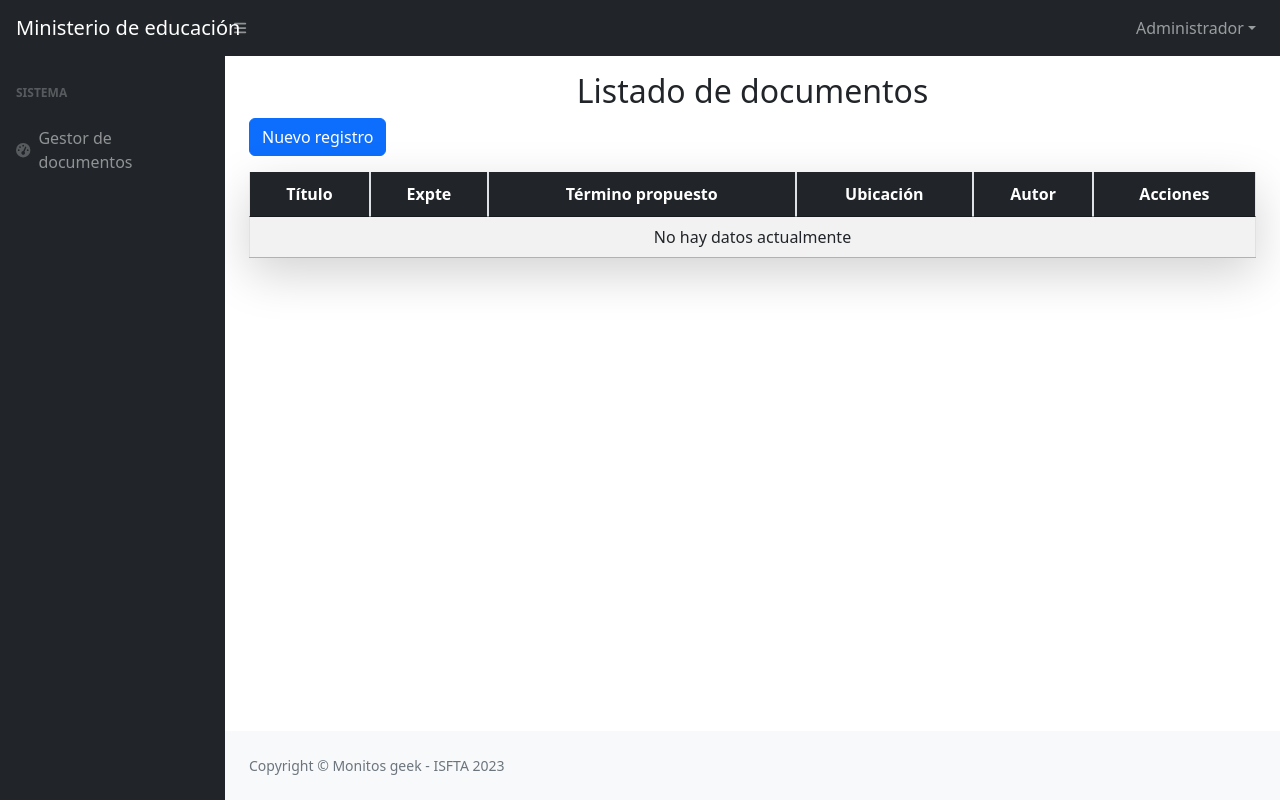
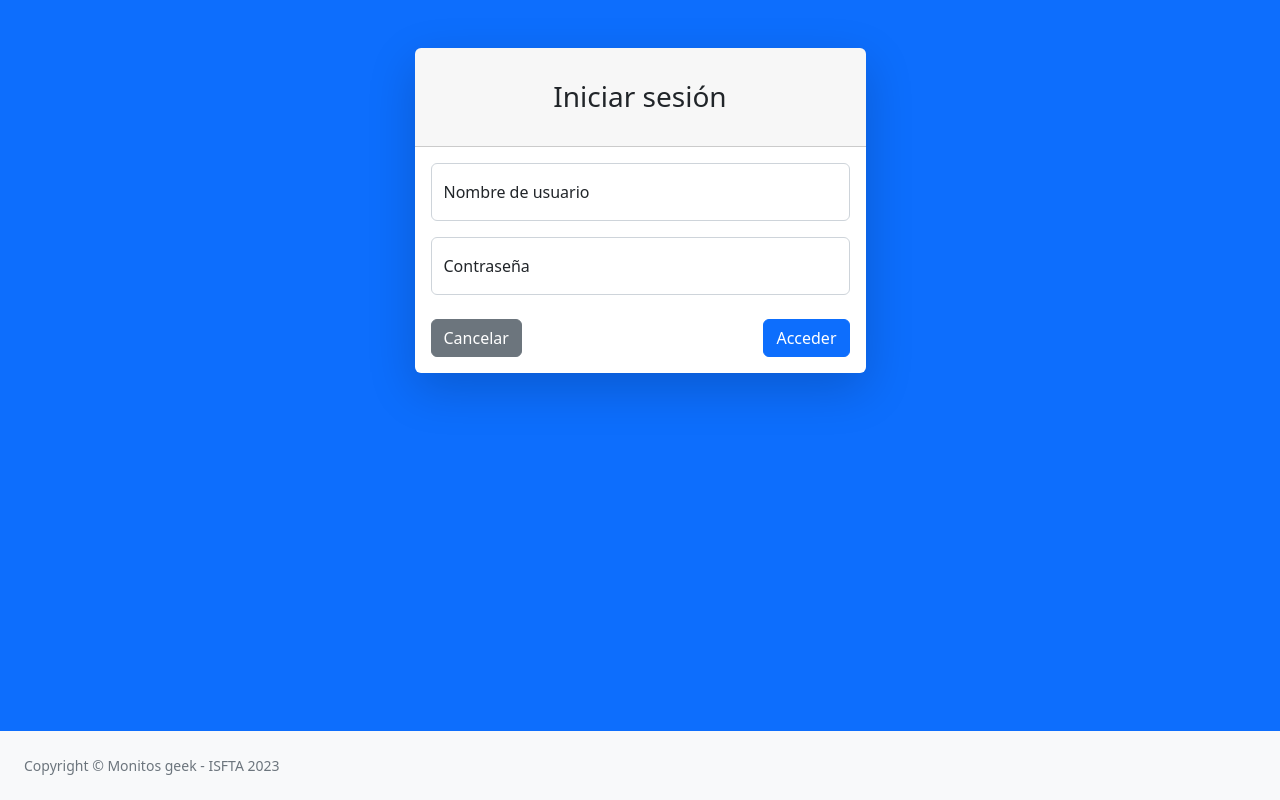
Before and after one commit to ochDiego/proyecto-min-edu, a PHP site: page /index.php?c=Documento&m=login in a window 1280 px wide. Run offline with PHP 8.4, Linux system fonts and the light colour scheme; some libraries are stand-ins or nearby versions.

Commit message:
Se creo la vista del login, su metodo y ruta

```diff
--- a/controllers/Documento.php
+++ b/controllers/Documento.php
@@ -276,4 +276,9 @@
                 require_once 'views/documentos/show.php';
             }
         }
+
+        public function login()
+        {
+            require_once 'views/documentos/login.php';
+        }
     }
--- a/views/documentos/documentos.php
+++ b/views/documentos/documentos.php
@@ -15,9 +15,9 @@
 
         <div class="row my-3">
             <div class="col-12">
-                <h2 class="text-center"><?= $data['titulo'] ?></h2>
+                <h2 class="text-center lead"><?= $data['titulo'] ?></h2>
 
-                <a name="" id="" class="btn btn-primary" href="index.php?c=Documento&m=create" role="button">Nuevo registro</a>
+                <a name="" id="" class="btn btn-primary btn-sm" href="index.php?c=Documento&m=create" role="button">Nuevo registro</a>
             </div>
         </div>
 
--- /dev/null
+++ b/views/documentos/login.php
@@ -0,0 +1,60 @@
+<!DOCTYPE html>
+<html lang="es">
+    <head>
+        <meta charset="utf-8" />
+        <meta http-equiv="X-UA-Compatible" content="IE=edge" />
+        <meta name="viewport" content="width=device-width, initial-scale=1, shrink-to-fit=no" />
+        <meta name="description" content="" />
+        <meta name="author" content="" />
+        <title>Ministerio de educación - Iniciar sesión</title>
+        <link href="css/styles.css" rel="stylesheet" />
+        <script src="https://use.fontawesome.com/releases/v6.3.0/js/all.js" crossorigin="anonymous"></script>
+    </head>
+    <body class="bg-primary">
+        <div id="layoutAuthentication">
+            <div id="layoutAuthentication_content">
+                <main>
+                    <div class="container">
+                        <div class="row justify-content-center">
+                            <div class="col-lg-5">
+                                <div class="card shadow-lg border-0 rounded-lg mt-5">
+                                    <div class="card-header"><h3 class="text-center font-weight-light my-4">Iniciar sesión</h3></div>
+                                    <div class="card-body">
+                                        <form action="index.php?c=Documento&m=procesarLogin" method="POST" autocomplete="off">
+                                            <div class="form-floating mb-3">
+                                                <input class="form-control" id="inputEmail" type="email" placeholder="Ingrese su usuario" />
+                                                <label for="inputEmail">Nombre de usuario</label>
+                                            </div>
+                                            <div class="form-floating mb-3">
+                                                <input class="form-control" id="inputPassword" type="password" placeholder="Ingrese su contraseña" />
+                                                <label for="inputPassword">Contraseña<a href=""></a></label>
+                                            </div>
+                                            <div class="d-flex align-items-center justify-content-between mt-4 mb-0">
+
+                                                <a name="" id="" class="btn btn-secondary" href="index.php" role="button">Cancelar</a>
+
+                                                <button type="submit" class="btn btn-primary">Acceder</button>
+                                            </div>
+                                        </form>
+                                    </div>
+                                </div>
+                            </div>
+                        </div>
+                    </div>
+                </main>
+            </div>
+            <div id="layoutAuthentication_footer">
+                <footer class="py-4 bg-light mt-auto">
+                    <div class="container-fluid px-4">
+                        <div class="d-flex align-items-center justify-content-between small">
+                            <div class="text-muted">Copyright &copy; Monitos geek - ISFTA 2023</div>
+
+                        </div>
+                    </div>
+                </footer>
+            </div>
+        </div>
+        <script src="https://cdn.jsdelivr.net/npm/bootstrap@5.2.3/dist/js/bootstrap.bundle.min.js" crossorigin="anonymous"></script>
+        <script src="js/scripts.js"></script>
+    </body>
+</html>
--- a/views/templates/header.php
+++ b/views/templates/header.php
@@ -23,7 +23,7 @@
 <body class="sb-nav-fixed">
     <nav class="sb-topnav navbar navbar-expand navbar-dark bg-dark">
         <!-- Navbar Brand-->
-        <a class="navbar-brand ps-3" href="index.html">Ministerio de educación</a>
+        <a class="navbar-brand ps-3" href="index.php">Ministerio de educación</a>
         <!-- Sidebar Toggle-->
         <button class="btn btn-link btn-sm order-1 order-lg-0 me-4 me-lg-0" id="sidebarToggle" href="#!"><i
                 class="fas fa-bars"></i></button>
@@ -33,7 +33,7 @@
                 <a class="nav-link dropdown-toggle" id="navbarDropdown" href="#" role="button" data-bs-toggle="dropdown"
                     aria-expanded="false">Administrador</a>
                 <ul class="dropdown-menu dropdown-menu-end" aria-labelledby="navbarDropdown">
-                    <li><a class="dropdown-item" href="#!">Iniciar sesión</a></li>
+                    <li><a class="dropdown-item" href="index.php?c=Documento&m=login">Iniciar sesión</a></li>
                     <li>
                         <hr class="dropdown-divider" />
                     </li>
@@ -48,6 +48,7 @@
                 <div class="sb-sidenav-menu">
                     <div class="nav">
                         <div class="sb-sidenav-menu-heading">Sistema</div>
+
                             <a class="nav-link" href="index.php">
                                 <div class="sb-nav-link-icon"><i class="fas fa-tachometer-alt"></i></div>
                                 Gestor de documentos
@@ -56,23 +57,7 @@
 
                             <div class="collapse" id="collapsePages" aria-labelledby="headingTwo"
                             data-bs-parent="#sidenavAccordion">
-                            <nav class="sb-sidenav-menu-nested nav accordion" id="sidenavAccordionPages">
-                                <a class="nav-link collapsed" href="#" data-bs-toggle="collapse"
-                                    data-bs-target="#pagesCollapseAuth" aria-expanded="false"
-                                    aria-controls="pagesCollapseAuth">
-                                    Authentication
-                                    <div class="sb-sidenav-collapse-arrow"><i class="fas fa-angle-down"></i></div>
-                                </a>
-                                <div class="collapse" id="pagesCollapseAuth" aria-labelledby="headingOne"
-                                    data-bs-parent="#sidenavAccordionPages">
-                                    <nav class="sb-sidenav-menu-nested nav">
-                                        <a class="nav-link" href="login.html">Login</a>
-                                        <a class="nav-link" href="register.html">Register</a>
-                                        <a class="nav-link" href="password.html">Forgot Password</a>
-                                    </nav>
-                                </div>
 
-                            </nav>
                         </div>
                     </div>
                 </div>
```
